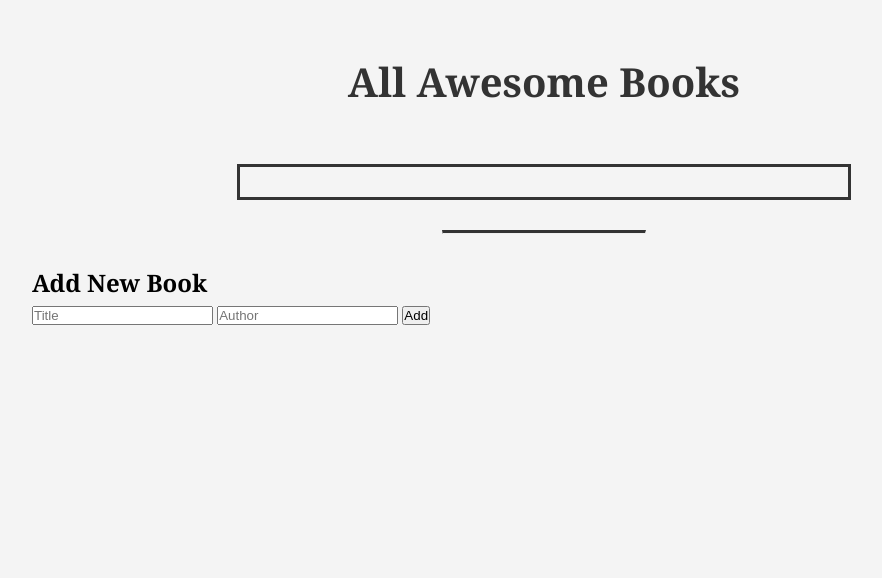
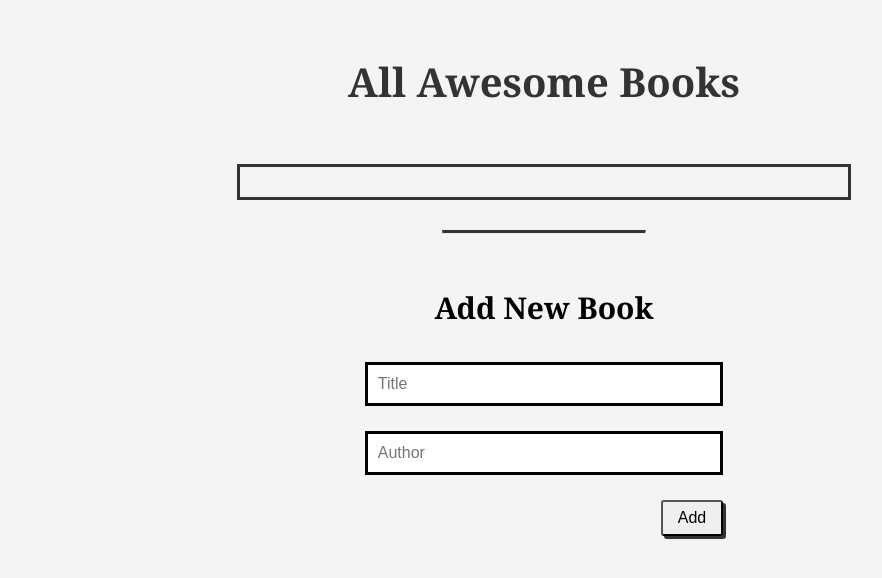
Before and after one commit to DammyShittu/Awesome-Books, a website: page index.html in a window 1280 px wide. Shown: the whole page, without its empty margins (96-978 px from the left). Drawn offline with Linux system fonts and the light colour scheme.

Commit message:
Style Form Section

```diff
--- a/style.css
+++ b/style.css
@@ -57,10 +57,43 @@ hr {
   overflow-wrap: break-word;
 }
 
-#book-info button{
+#book-info button,
+#form button {
   padding: 5px 10px;
   border-radius: 3px;
   outline: none;
   cursor: pointer;
   box-shadow: 3px 3px 0 #333;
 }
+
+#form-section {
+  margin-top: 50px;
+  text-align: center;
+}
+
+#form-section h2 {
+  font-size: 30px;
+}
+
+form {
+  display: flex;
+  flex-direction: column;
+  width: 35%;
+  margin: 30px auto;
+  align-items: center;
+  gap: 25px;
+}
+
+input {
+  width: 100%;
+  padding: 10px;
+  caret-color: brown;
+  border: 3px solid #000;
+  font-size: 16px;
+}
+
+#form button {
+  align-self: flex-end;
+  padding: 7px 15px;
+  font-size: 16px;
+}
```
